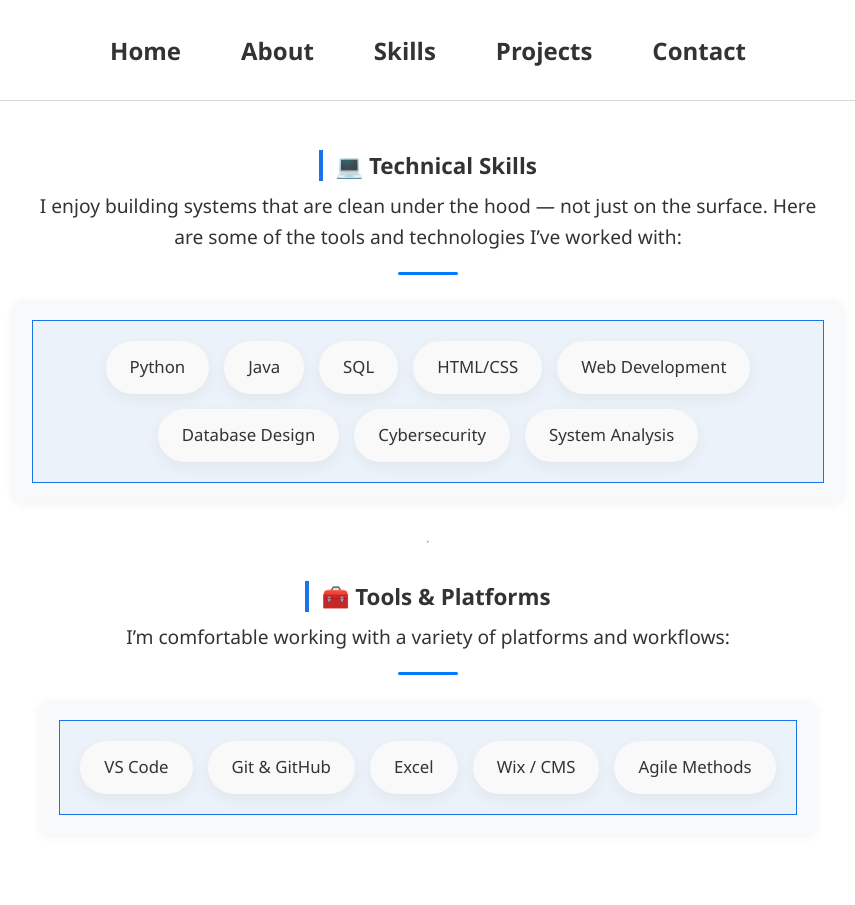
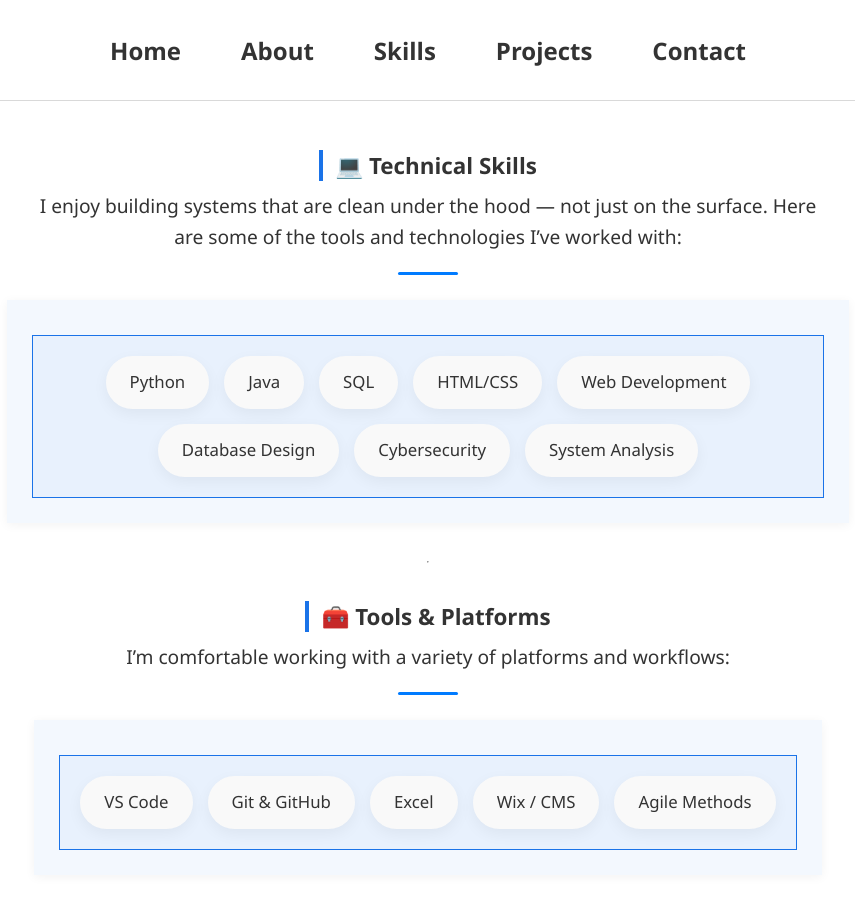
Before and after one commit to masontatafu/masontatafu.github.io, a Jekyll site: the page built from skills.md, in a window 1280 px wide. Shown: the whole page, without its empty margins (212-1067 px from the left). Built offline with Jekyll 4.4.1, drawn with Linux system fonts in a browser that asks for light colours.

Commit message:
Update style.css

```diff
--- a/assets/css/style.css
+++ b/assets/css/style.css
@@ -225,8 +225,9 @@ body {
     max-width: 800px;
     margin-left: auto;
     margin-right: auto;
-    padding: 20px;
-    background-color: #f8f9fa;
+    padding: 25px;
+    background-color: rgba(26, 115, 232, 0.05);
+    border: 1.5px solid #1a73e8
     border-radius: 12px;
     box-shadow: 0 2px 10px rgba(0, 0, 0, 0.05);
     margin-bottom: 30px;
@@ -325,11 +326,8 @@ body {
     flex-wrap: wrap;
     justify-content: center;
     gap: 15px;
-    margin-top: 0px;      /* Reduced to sit closer to the paragraph */
-    margin-bottom: 0;
+    margin: 10px 0 0 0;
     max-width: 750px;
-    margin-left: auto;
-    margin-right: auto;
     background-color: rgba(26,115,232,0.05);
     border: 1.5px solid #1a73e8;
     padding: 20px;
```
